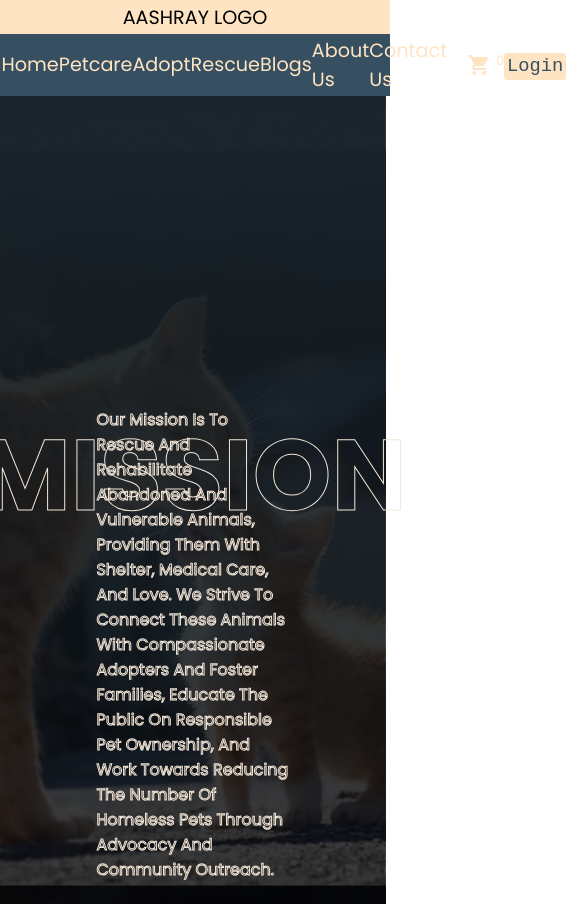
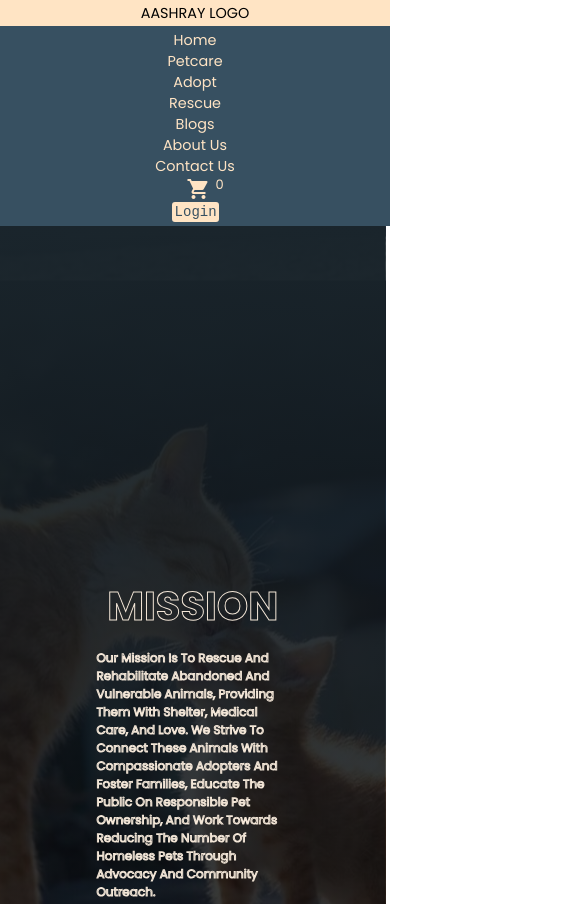
Before and after one commit to sushant785/MINIPROJECT_PET, a website: page AboutUs/AboutUs.html in a window 390 px wide. Shown: the top 904 px of the page, 566 px wide, since content can reach past the window. Drawn offline with Linux system fonts and the light colour scheme.

Commit message:
About us fixed

```diff
--- a/AboutUs/AboutUs.css
+++ b/AboutUs/AboutUs.css
@@ -165,3 +165,49 @@ h1:hover{
     color:bisque;
     transition: 2s;
 }
+
+
+/* Responsive Media Queries */
+@media screen and (max-width: 1200px) {
+    h1 {
+        font-size: 80px;
+    }
+}
+
+@media screen and (max-width: 992px) {
+    h1 {
+        font-size: 60px;
+    }
+    .nav-bar {
+        flex-direction: column;
+        padding: 1%;
+    }
+}
+
+@media screen and (max-width: 768px) {
+    h1 {
+        font-size: 50px;
+    }
+    .logo {
+        font-size: 100%;
+    }
+    .nav-bar {
+        font-size: 100%;
+    }
+}
+
+@media screen and (max-width: 576px) {
+    h1 {
+        font-size: 40px;
+    }
+    .logo {
+        font-size: 90%;
+    }
+    .nav-bar {
+        font-size: 90%;
+        padding: 1% 0;
+    }
+    p {
+        font-size: 12px;
+    }
+}
```
